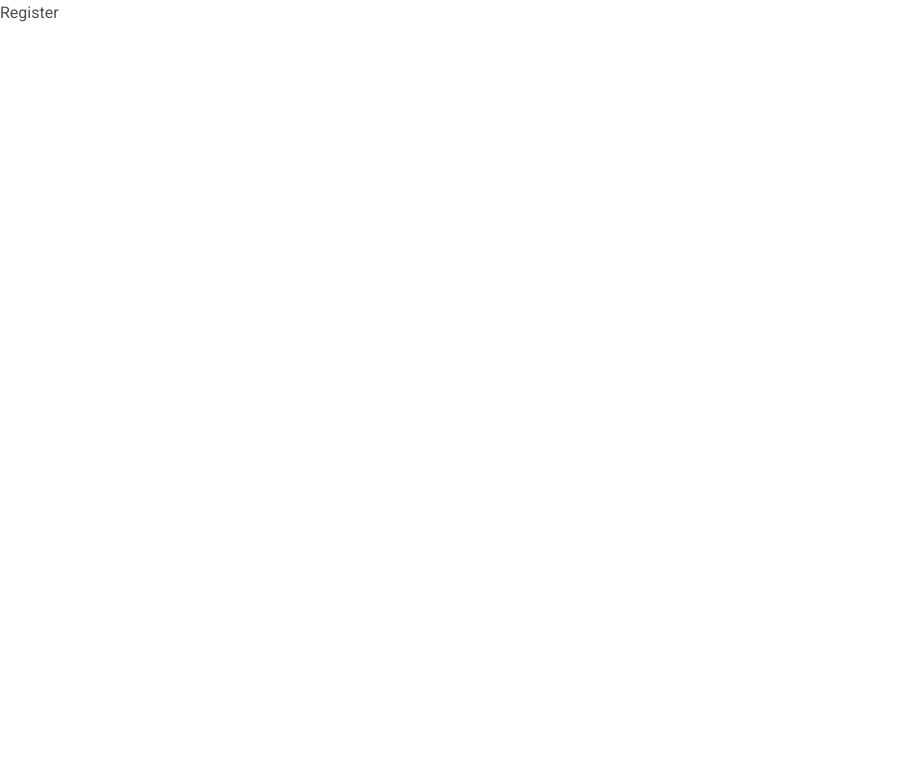
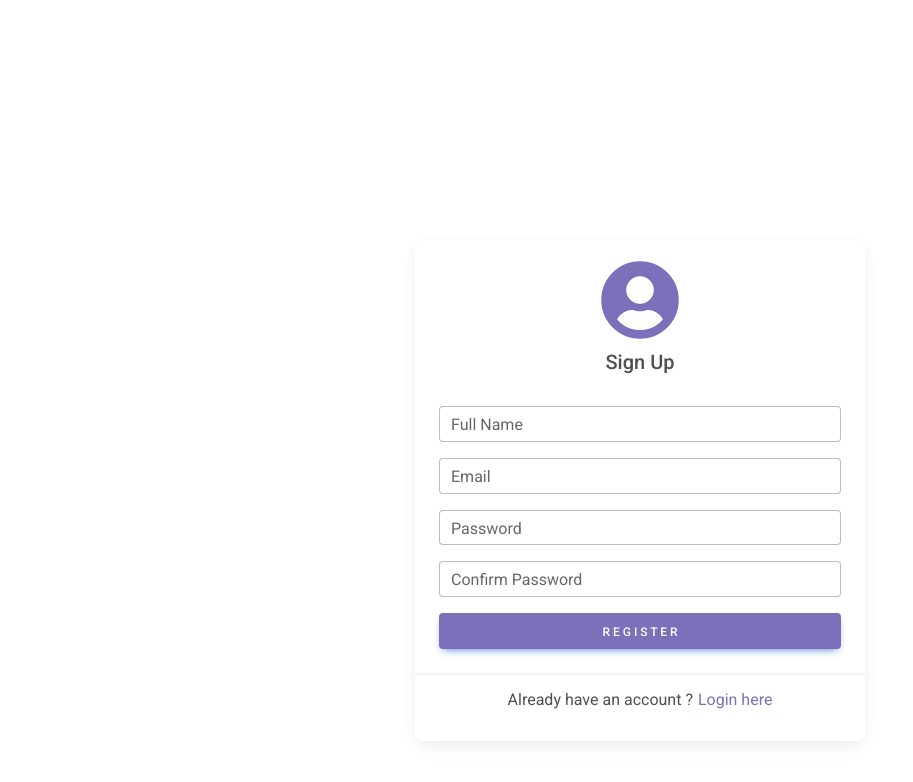
Before and after one commit to tarripewe01/Fullstack-BukuPedia, a React (Create React App) app in the folder client/: page /register in a window 1280 px wide. Shown: the top 782 px of the page, without its empty margins (0-913 px from the left). Built offline with nearby package versions, Linux system fonts and the light colour scheme.

Commit message:
:tada: Register Page & Implementasi API

```diff
--- a/client/src/pages/Register.js
+++ b/client/src/pages/Register.js
@@ -1,9 +1,161 @@
-import React from 'react'
+import React, { useState, useEffect } from "react";
+import {
+  MDBBtn,
+  MDBCard,
+  MDBCardBody,
+  MDBCardFooter,
+  MDBIcon,
+  MDBInput,
+  MDBSpinner,
+  MDBValidation,
+} from "mdb-react-ui-kit";
+import { Link, useNavigate } from "react-router-dom";
+import { Colors } from "../utils/colors";
+import { useDispatch, useSelector } from "react-redux";
+import { toast } from "react-toastify";
+import { register } from "../redux/features/authSlice";
+
+const initialState = {
+  name: "",
+  email: "",
+  password: "",
+  confirmPassword: "",
+};
 
 const Register = () => {
+  const dispatch = useDispatch();
+  const navigate = useNavigate();
+
+  const [formValue, setFormValue] = useState(initialState);
+  const { name, email, password, confirmPassword } = formValue;
+
+  const { loading, error } = useSelector((state) => ({ ...state.auth }));
+
+  //  Handle Toast Error
+  useEffect(() => {
+    error && toast.error(error);
+  }, [error]);
+
+  const handleSubmit = (e) => {
+    e.preventDefault();
+    if (password !== confirmPassword) {
+      return toast.error("Password should match");
+    }
+    if (email && password && name && confirmPassword) {
+      dispatch(register({ formValue, navigate, toast }));
+    }
+  };
+  const onInputChange = (e) => {
+    let { name, value } = e.target;
+    setFormValue({ ...formValue, [name]: value });
+  };
+
   return (
-    <div>Register</div>
-  )
-}
+    <>
+      <div style={styles.container}>
+        <MDBCard alignment="center">
+          <MDBIcon
+            fas
+            icon="user-circle"
+            className="fa-5x"
+            style={styles.iconUser}
+          />
+          <h5>Sign Up</h5>
+          <MDBCardBody>
+            <MDBValidation
+              onSubmit={handleSubmit}
+              noValidate
+              className="row g-3"
+            >
+              <div className="col-md-12">
+                <MDBInput
+                  label="Full Name"
+                  type="text"
+                  name="name"
+                  required
+                  invalid="true"
+                  validation="Please provide your Full Name"
+                  value={name}
+                  onChange={onInputChange}
+                />
+              </div>
+              <div className="col-md-12">
+                <MDBInput
+                  label="Email"
+                  type="email"
+                  name="email"
+                  required
+                  invalid="true"
+                  validation="Please provide your email"
+                  value={email}
+                  onChange={onInputChange}
+                />
+              </div>
+              <div className="col-md-12">
+                <MDBInput
+                  label="Password"
+                  type="password"
+                  name="password"
+                  required
+                  invalid="true"
+                  validation="Please provide your password"
+                  value={password}
+                  onChange={onInputChange}
+                />
+              </div>
+              <div className="col-md-12">
+                <MDBInput
+                  label="Confirm Password"
+                  type="confirmPassword"
+                  name="confirmPassword"
+                  required
+                  invalid="true"
+                  validation="Please provide your confirm password"
+                  value={confirmPassword}
+                  onChange={onInputChange}
+                />
+              </div>
+              <div>
+                <MDBBtn style={styles.btnLogin}>
+                  {loading && (
+                    <MDBSpinner
+                      size="sm"
+                      role="status"
+                      tag="span"
+                      className="me-2"
+                    />
+                  )}
+                  R E G I S T E R
+                </MDBBtn>
+              </div>
+            </MDBValidation>
+          </MDBCardBody>
+          <MDBCardFooter>
+            <div style={styles.boxRegister}>
+              <p>Already have an account ?</p>
+              <Link to="/login" style={styles.textRegister}>
+                Login here
+              </Link>
+            </div>
+          </MDBCardFooter>
+        </MDBCard>
+      </div>
+    </>
+  );
+};
 
-export default Register
+export default Register;
+
+const styles = {
+  container: {
+    margin: "auto",
+    padding: "px",
+    maxWidth: "450px",
+    alignContent: "center",
+    marginTop: "240px",
+  },
+  iconUser: { color: Colors.primary, marginTop: 20, marginBottom: 10 },
+  btnLogin: { width: "100%", background: Colors.primary },
+  boxRegister: { display: "flex", justifyContent: "center" },
+  textRegister: { marginLeft: 5, color: Colors.primary },
+};
--- a/client/src/redux/api.js
+++ b/client/src/redux/api.js
@@ -3,3 +3,4 @@ import axios from "axios";
 const API = axios.create({ baseURL: 'http://localhost:8000' });
 
 export const signIn = (formData) => API.post("/users/signin", formData);
+export const signUp = (formData) => API.post("/users/signup", formData);
--- a/client/src/redux/features/authSlice.js
+++ b/client/src/redux/features/authSlice.js
@@ -8,6 +8,20 @@ export const login = createAsyncThunk(
     try {
       const response = await api.signIn(formValue);
       toast.success("Welcome to Bukupedia");
+      navigate("/");
+      return response.data;
+    } catch (err) {
+      return rejectWithValue(err.response.data);
+    }
+  }
+);
+
+export const register = createAsyncThunk(
+  "auth/register",
+  async ({ formValue, navigate, toast }, { rejectWithValue }) => {
+    try {
+      const response = await api.signUp(formValue);
+      toast.success("Selamat Bergabung di Bukupedia Family");
       navigate("/");
       return response.data;
     } catch (err) {
@@ -37,6 +51,18 @@ const authSlice = createSlice({
       state.loading = false;
       state.error = action.payload.message;
     },
+    [register.pending]: (state, action) => {
+      state.loading = true;
+    },
+    [register.fulfilled]: (state, action) => {
+      state.loading = false;
+      localStorage.setItem("profile", JSON.stringify({ ...action.payload }));
+      state.user = action.payload;
+    },
+    [register.rejected]: (state, action) => {
+      state.loading = false;
+      state.error = action.payload.message;
+    },
   },
 });
 
```
